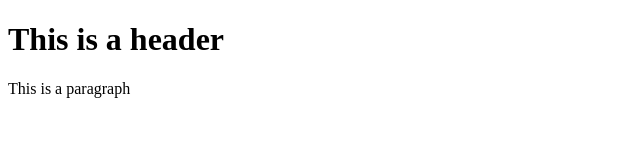
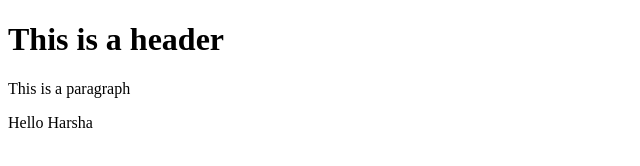
Before and after one commit to Harshavardhan21/CourseraWEB, a plain HTML site: page index.html in a window 1280 px wide. Shown: the whole page, without its empty margins (0-640 px from the left). Drawn offline with Linux system fonts and the light colour scheme.

Commit message:
Fourth commit

```diff
--- a/index.html
+++ b/index.html
@@ -12,6 +12,7 @@
 <body>
     <h1>This is a header</h1>
     <p>This is a paragraph</p>
+    <p>Hello Harsha</p>
 </body>
 
 </html>
```
